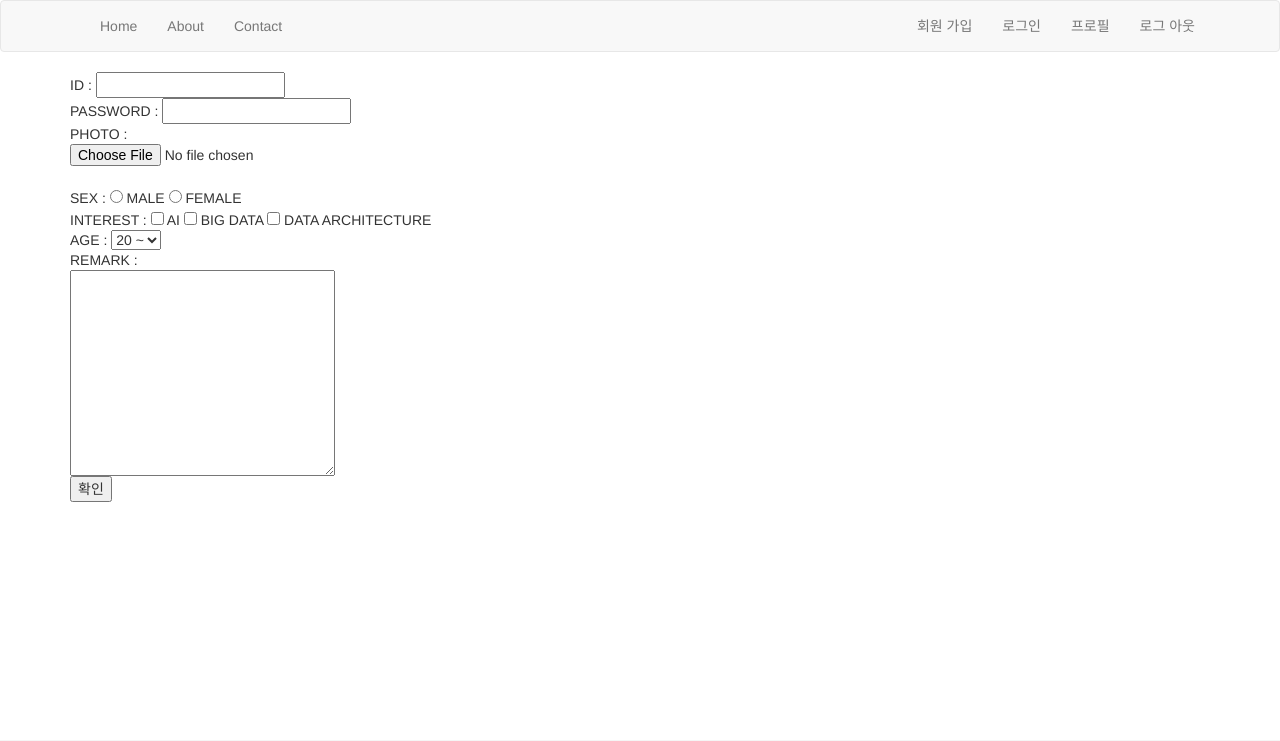
After one commit to harvy1070/harvy_project, a Django app: page /blog/test7/ in a window 1280 px wide. The commit adds this page. Shown: the top 741 px of the page. Run offline with Django 4.2, Linux system fonts and the light colour scheme; some libraries are stand-ins or nearby versions.

Commit message:
POST_GET_

```diff
--- /dev/null
+++ b/mysite/blog/forms.py
@@ -0,0 +1,5 @@
+from django import forms
+
+class PostForm(forms.Form):
+    title = forms.CharField(label='제목')
+    body = forms.CharField(label='내용', widget=forms.Textarea)
--- /dev/null
+++ b/mysite/blog/templates/blog/form_test.html
@@ -0,0 +1,31 @@
+{% extends "layout.html" %}
+{% block title %} Form Test {% endblock %}
+{% block content %}
+    <form action="" method="POST" enctype="multipart/form-data">
+        {% csrf_token %}
+        ID : <input type="text" name="id"><br>
+        PASSWORD : <input type="password" name="pwd"><br>
+
+        PHOTO : <input type="file" name="image"><br>
+
+        SEX :
+        <input type="radio" name="gender" value="male"> MALE
+        <input type="radio" name="gender" value="female"> FEMALE <br>
+
+        INTEREST :
+        <input type="checkbox" name="interest" value="AI"> AI
+        <input type="checkbox" name="interest" value="BD"> BIG DATA
+        <input type="checkbox" name="interest" value="DA"> DATA ARCHITECTURE <br>
+
+        AGE :
+        <select name="age">
+            <option value="2"> 20 ~ </option>
+            <option value="3"> 30 ~ </option>
+            <option value="4"> 40 ~ </option>
+        </select> <br>
+
+        REMARK : <br>
+        <textarea cols="30" rows="10" name="remark"></textarea><br>
+        <input type="submit" value="확인">
+    </form>
+{% endblock %}
--- a/mysite/blog/urls.py
+++ b/mysite/blog/urls.py
@@ -12,4 +12,6 @@ urlpatterns = [
     path('test6/', views.test6),
     path('profile/', views.profile),
     path('tag/<id>', views.tag_list),
+    path('test7/', views.test7),
+    path('new/', views.post_create),
 ]
--- a/mysite/blog/views.py
+++ b/mysite/blog/views.py
@@ -2,8 +2,9 @@ from django.shortcuts import render, get_object_or_404
 from django.http import HttpResponse, Http404
 from .models import Post, User, Tag
 from django.utils import timezone
+from .forms import PostForm
 
-# Create your views here.
+# TEST LIST
 def test1(request):
     return HttpResponse("blog/test1 응답")
 
@@ -38,9 +39,21 @@ def test6(request):
 
     return render(request, 'blog/test6.html', {'date1':d1, 'date2':d2, 'date3':d3})
 
+def test7(request):
+    print('요청방식 : ', request.method)
+    print('GET 방식 : ', request.GET)
+    print('POST 방식 : ', request.POST)
+    print('업로드 파일 : ', request.FILES)
+
+    return render(request, 'blog/form_test.html')
+
+# PAGE LIST
 def list(request):
     post_list = Post.objects.all()
-    return render(request, 'blog/list.html', {'post_list':post_list})
+    search_key = request.GET.get("keyword")
+    if search_key:
+        post_list = Post.objects.filter(title__icontains=search_key)
+    return render(request, 'blog/list.html', {'post_list':post_list, 'q':search_key})
 
 def detail(request, id):
     post = get_object_or_404(Post, id=id)
@@ -56,3 +69,15 @@ def tag_list(request, id):
     tag = Tag.objects.get(id=id)
     post_list = tag.post_set.all()
     return render(request, 'blog/list.html', {'post_all':post_list})
+
+def post_create(request):
+    if request.method == 'POST':
+        form = PostForm(request.POST)
+        if form.is_valid():
+            print(form.cleaned_data)
+            # 딕셔너리 언패킹
+            Post.objects.create(**form.cleaned_data)
+            return HttpResponse("추가 작업 완료")
+    else:
+        form = PostForm()
+        return render(request, 'blog/post_form.html', {'form':form})
```
Also changed, not shown: mysite/blog/templates/blog/list.html (+8 -0 lines), mysite/blog/templates/blog/post_form.html (added, +12 -0 lines), mysite/blog/templates/blog/test7.html (added).
